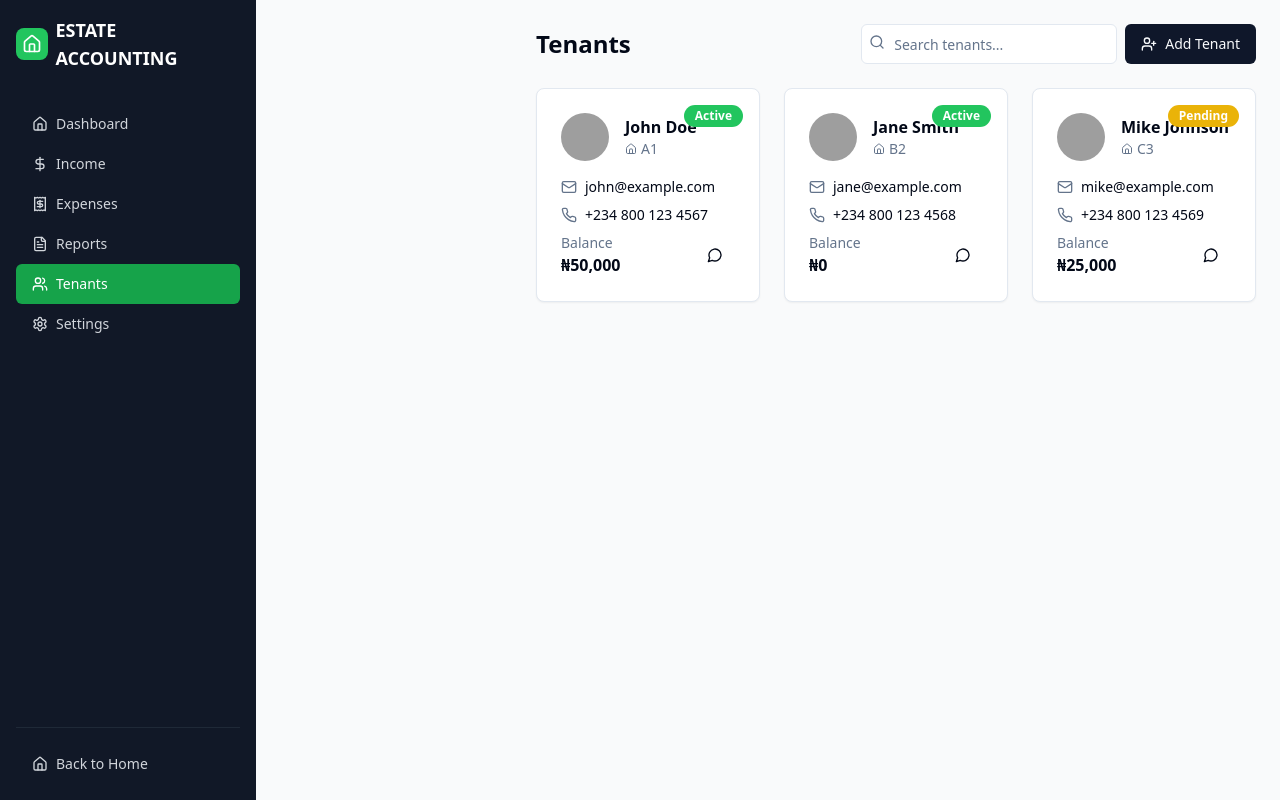
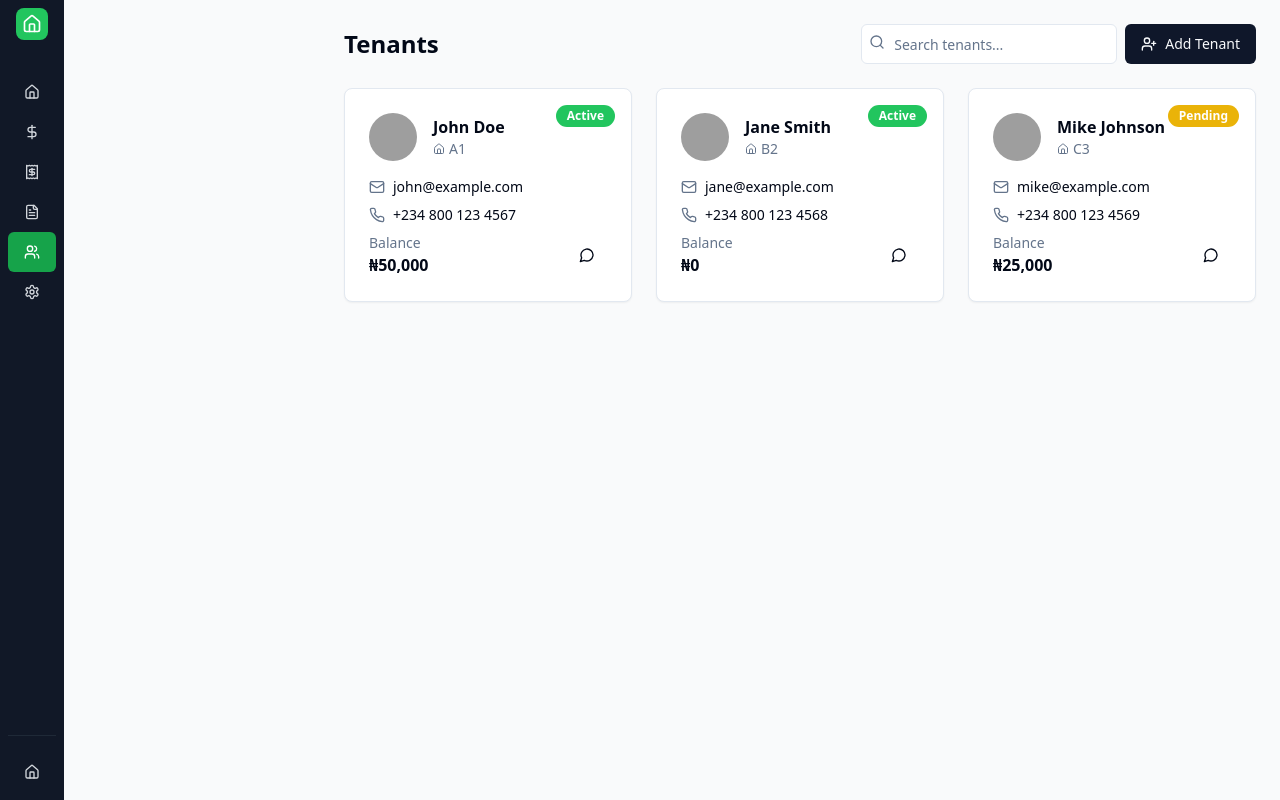
Before and after one commit to SavvyBit-Technologies/pocket-estate-view, a React (Vite) app: page /dashboard/tenants in a window 1280 px wide. Built offline with nearby package versions, Linux system fonts and the light colour scheme; grey boxes are pictures that could not be loaded.

Commit message:
Fix: Improve sidebar spacing on desktop
Adjust spacing between sidebar and main content on desktop for better layout.

```diff
--- a/src/App.tsx
+++ b/src/App.tsx
@@ -23,7 +23,7 @@ const queryClient = new QueryClient();
 const DashboardLayout = ({ children }: { children: React.ReactNode }) => (
   <div className="min-h-screen bg-gray-50">
     <Sidebar />
-    <div className="md:ml-64">
+    <div className="md:ml-16">
       {children}
     </div>
   </div>
--- a/src/components/layout/Sidebar.tsx
+++ b/src/components/layout/Sidebar.tsx
@@ -35,7 +35,7 @@ export function Sidebar() {
 
       {/* Desktop sidebar */}
       <div className={cn(
-        "hidden md:flex h-screen w-64 flex-col fixed left-0 top-0 bottom-0 bg-gray-900 text-white p-4",
+        "hidden md:flex h-screen w-16 flex-col fixed left-0 top-0 bottom-0 bg-gray-900 text-white p-2",
         "transition-transform duration-300 ease-in-out",
       )}>
         <SidebarContent location={location} />
@@ -63,11 +63,10 @@ export function Sidebar() {
 function SidebarContent({ location, onItemClick }: { location: { pathname: string }, onItemClick?: () => void }) {
   return (
     <>
-      <div className="flex items-center gap-2 mb-8">
+      <div className="flex items-center justify-center mb-8">
         <div className="w-8 h-8 bg-green-500 rounded-lg flex items-center justify-center">
           <Home className="w-5 h-5 text-white" />
         </div>
-        <h1 className="text-lg font-semibold">ESTATE ACCOUNTING</h1>
       </div>
 
       <nav className="flex-1 space-y-1">
@@ -76,26 +75,27 @@ function SidebarContent({ location, onItemClick }: { location: { pathname: strin
             key={item.name}
             to={item.href}
             onClick={onItemClick}
+            title={item.name}
           >
             <Button
               variant="ghost"
               className={cn(
-                "w-full justify-start gap-2 text-gray-300 hover:text-white hover:bg-gray-800",
+                "w-full justify-center gap-2 text-gray-300 hover:text-white hover:bg-gray-800 p-2",
                 location.pathname === item.href && "bg-green-600 text-white hover:bg-green-700"
               )}
             >
               <item.icon className="w-5 h-5" />
-              {item.name}
+              <span className="sr-only md:not-sr-only md:hidden">{item.name}</span>
             </Button>
           </Link>
         ))}
       </nav>
 
       <div className="mt-auto pt-4 border-t border-gray-800">
-        <Link to="/">
-          <Button variant="ghost" className="w-full justify-start gap-2 text-gray-300 hover:text-white hover:bg-gray-800">
+        <Link to="/" title="Back to Home">
+          <Button variant="ghost" className="w-full justify-center gap-2 text-gray-300 hover:text-white hover:bg-gray-800">
             <Home className="w-5 h-5" />
-            Back to Home
+            <span className="sr-only">Back to Home</span>
           </Button>
         </Link>
       </div>
```
